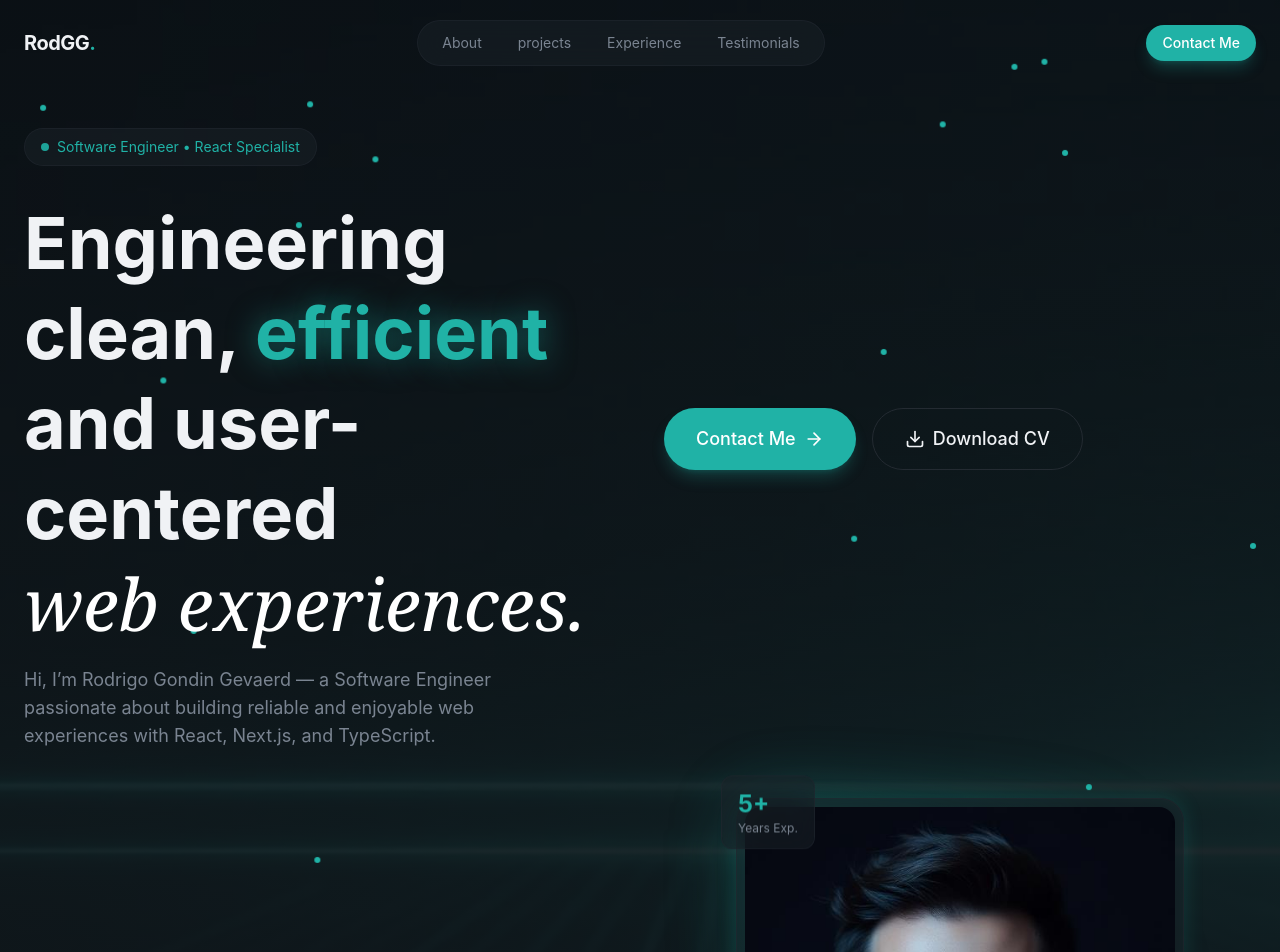
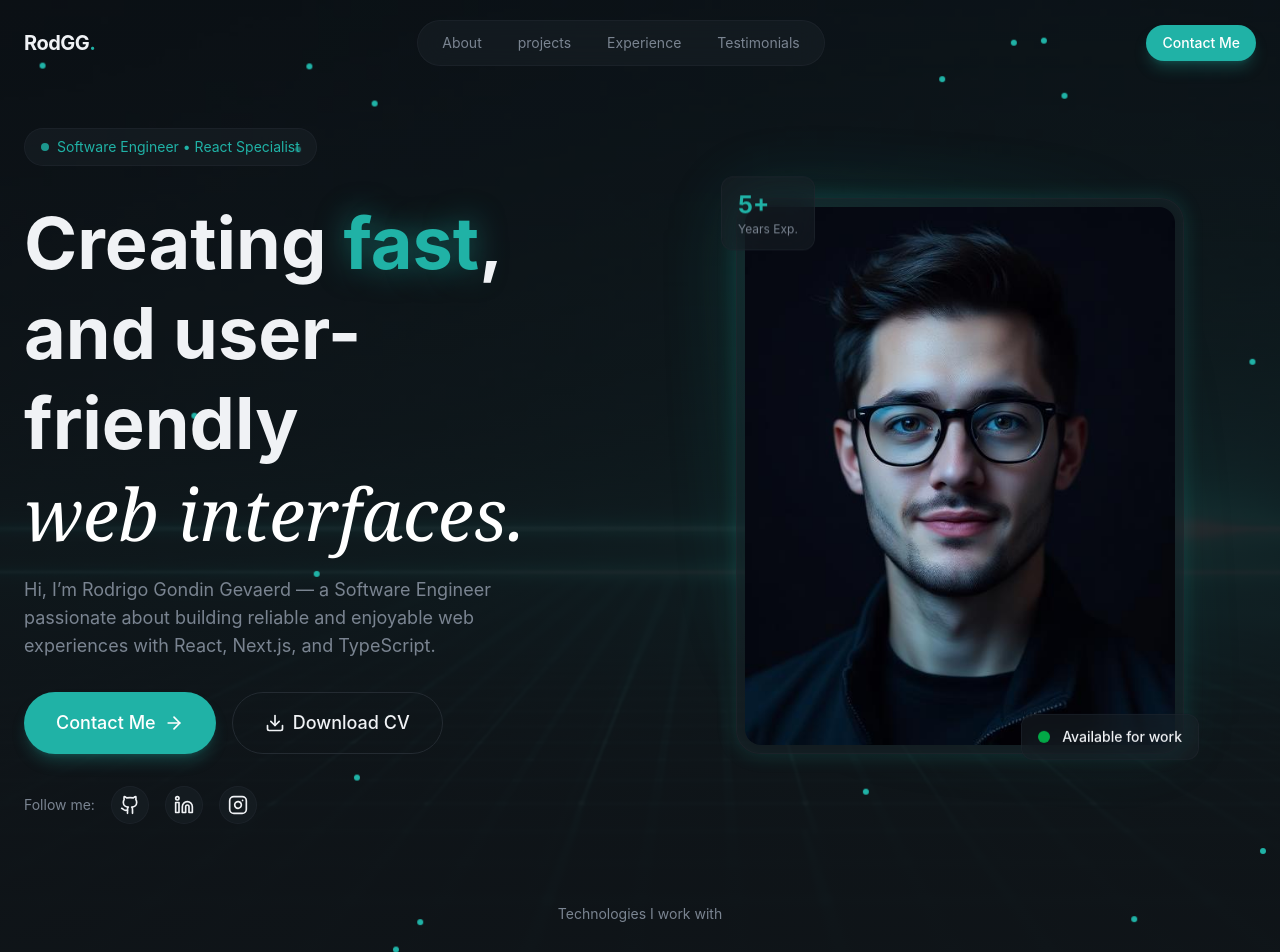
Before and after one commit to RodGondin/react-portfolio, a React (Vite) app: page / in a window 1280 px wide. Shown: the top 952 px of the page. Built offline with nearby package versions, Linux system fonts and the light colour scheme.

Commit message:
Finishing Navbar and Hero details

```diff
--- a/src/layout/Navbar.jsx
+++ b/src/layout/Navbar.jsx
@@ -1,6 +1,6 @@
 import { Button } from "@/components/Button";
 import { Menu, X } from "lucide-react";
-import { useState } from "react";
+import { useEffect, useState } from "react";
 
 const navLinks = [
   { href: "#about", label: "About" },
@@ -11,9 +11,24 @@ const navLinks = [
 
 export const Navbar = () => {
   const [isMobileMenuOpen, setIsMobileMenuOpen] = useState(false);
+  const [isScrolled, setIsScrolled] = useState(false);
+
+  useEffect(() => {
+    const handleScroll = () => {
+      setIsScrolled(window.scrollY > 50);
+    };
+
+    window.addEventListener("scroll", handleScroll);
+
+    return () => window.removeEventListener("scroll", handleScroll);
+  }, []);
 
   return (
-    <header className="fixed top-0 left-0 right-0 bg-transparent py-5 z-50">
+    <header
+      className={`fixed top-0 left-0 right-0 transition-all duration-500 ${
+        isScrolled ? "glass-strong py-3" : "bg-transparent py-5"
+      } z-50`}
+    >
       <nav className="container mx-auto px-6 flex items-center justify-between">
         <a
           href="#"
@@ -51,9 +66,9 @@ export const Navbar = () => {
         </button>
       </nav>
 
-      {/* Mobile Navigation (to be implemented) */}
+      {/* Mobile Navigation */}
       {isMobileMenuOpen && (
-        <div className="md:hidden glass-strong animate-fade-in">
+        <div className="md:hidden glass-strong animate-fade-in mt-2">
           <div className="container mx-auto px-6 py-6 flex flex-col gap-4">
             {navLinks.map((link, index) => (
               <a
--- a/src/sections/Hero.jsx
+++ b/src/sections/Hero.jsx
@@ -48,7 +48,8 @@ export const Hero = () => {
       <div className="absolute inset-0 overflow-hidden pointer-events-none">
         {[...Array(30)].map((_, i) => (
           <div
-            className="absolute w-1.5 h-1.5 rounded-full opacity/60"
+            key={i}
+            className="absolute w-1.5 h-1.5 rounded-full opacity/60 animate-pulse"
             style={{
               backgroundColor: "#20B2A6",
               left: `${Math.random() * 100}%`,
@@ -77,13 +78,12 @@ export const Hero = () => {
             {/* Headline */}
             <div className="space-y-4">
               <h1 className="text-5xl md:text-6xl lg:text-7xl font-bold leading-tight animate-fade-in animation-delay-100">
-                Engineering clean,{" "}
-                <span className="text-primary glow-text">efficient</span>
+                Creating <span className="text-primary glow-text">fast</span>,
                 <br />
-                and user-centered
+                and user-friendly
                 <br />
                 <span className="font-serif italic font-normal text-white">
-                  web experiences.
+                  web interfaces.
                 </span>
               </h1>
               <p className="text-lg text-muted-foreground max-w-lg animate-fade-in animation-delay-200">
@@ -91,7 +91,6 @@ export const Hero = () => {
                 about building reliable and enjoyable web experiences with
                 React, Next.js, and TypeScript.
               </p>
-            </div>
             </div>
 
             {/* CTA Buttons */}
@@ -115,7 +114,10 @@ export const Hero = () => {
                   icon: Linkedin,
                   href: "https://www.linkedin.com/in/rodgondin/",
                 },
-              { icon: Instagram, href: "https://www.instagram.com/rodgondin/" },
+                {
+                  icon: Instagram,
+                  href: "https://www.instagram.com/rodgondin/",
+                },
               ].map((social, idx) => (
                 <a
                   key={idx}
@@ -125,6 +127,7 @@ export const Hero = () => {
                   {<social.icon className="w-5 h-5" />}
                 </a>
               ))}
+            </div>
           </div>
 
           {/* Right Column - Profile Image */}
```
Lines whose indentation alone changed are shown as unchanged.
